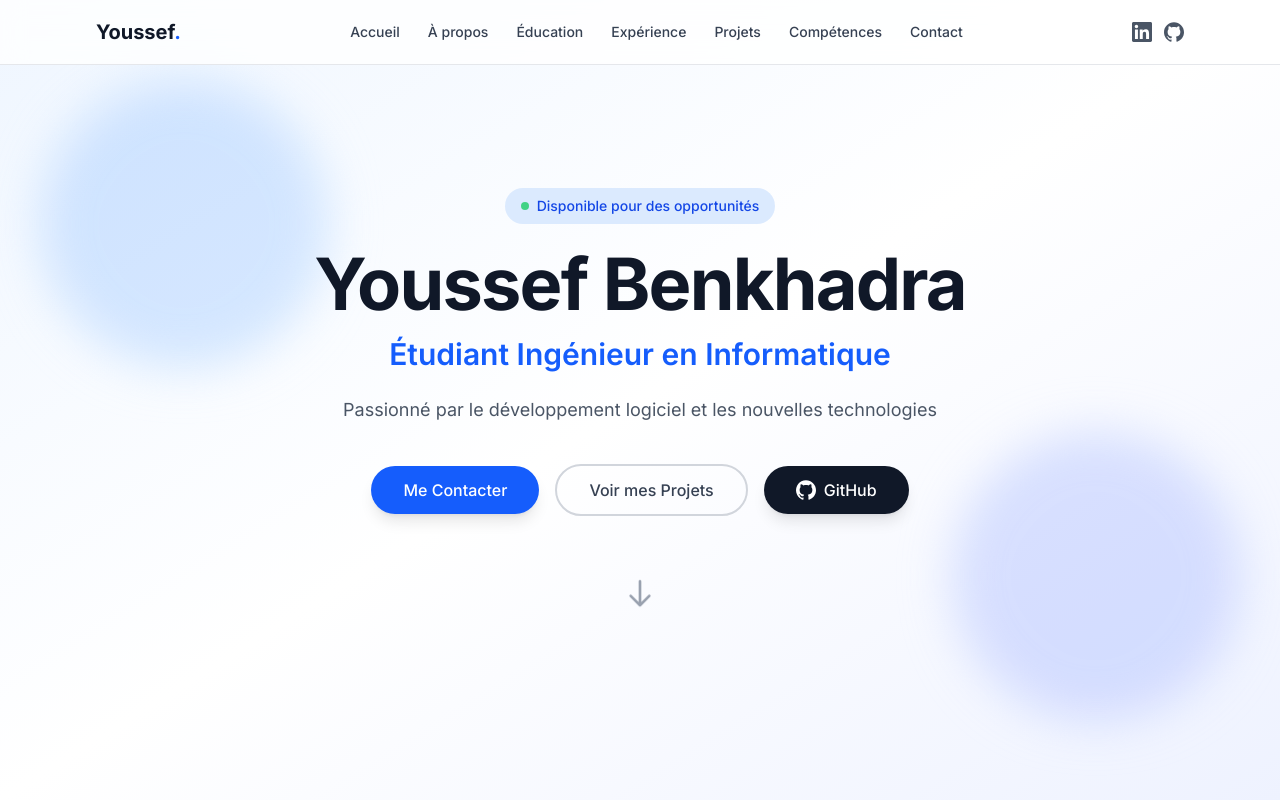
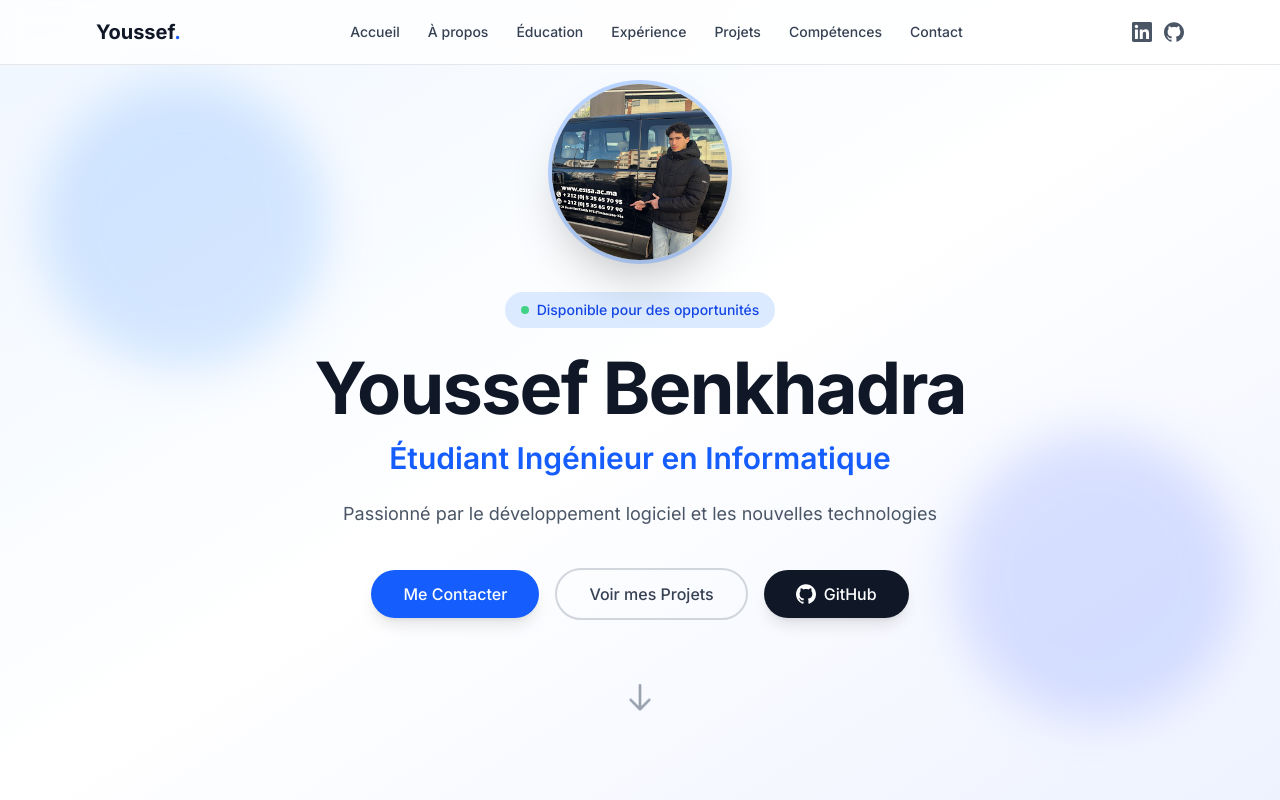
Before and after one commit to ybenkhadra/Portfolio-, a Next.js app: page / in a window 1280 px wide. Shown: the top 800 px of the page. Built offline with nearby package versions, Linux system fonts and the light colour scheme.

Commit message:
Add profile picture to Hero section

```diff
--- a/src/components/Hero.tsx
+++ b/src/components/Hero.tsx
@@ -2,6 +2,7 @@
  * Composant Hero - Section d'accueil principale
  * Affiche le nom, le titre et les liens d'action
  */
+import Image from "next/image";
 import { personalInfo } from "@/data/portfolio";
 
 export default function Hero() {
@@ -18,6 +19,19 @@ export default function Hero() {
       <div className="absolute bottom-20 right-10 w-72 h-72 bg-indigo-200 dark:bg-indigo-900/30 rounded-full mix-blend-multiply dark:mix-blend-normal filter blur-xl opacity-70 animate-pulse" style={{ animationDelay: "2s" }} />
 
       <div className="relative z-10 text-center px-4 sm:px-6 max-w-4xl mx-auto">
+        {/* Photo de profil */}
+        <div className="mb-8 flex justify-center">
+          <div className="relative w-36 h-36 sm:w-44 sm:h-44 rounded-full overflow-hidden ring-4 ring-blue-500/30 shadow-2xl">
+            <Image
+              src={personalInfo.profileImage}
+              alt={personalInfo.name}
+              fill
+              className="object-cover"
+              priority
+            />
+          </div>
+        </div>
+
         {/* Badge */}
         <div className="inline-flex items-center px-4 py-2 rounded-full bg-blue-100 dark:bg-blue-900/50 text-blue-700 dark:text-blue-300 text-sm font-medium mb-6">
           <span className="w-2 h-2 bg-green-500 rounded-full mr-2 animate-pulse" />
--- a/src/data/portfolio.ts
+++ b/src/data/portfolio.ts
@@ -14,6 +14,9 @@
  */
 
 export const personalInfo = {
+  /** Votre photo de profil (placez l'image dans le dossier public/) */
+  profileImage: "/pfp.jpg",
+
   /** Votre nom complet */
   name: "Youssef Benkhadra",
 
```
Also changed, not shown: public/pfp.jpg (added).
